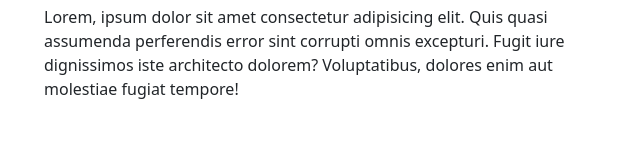
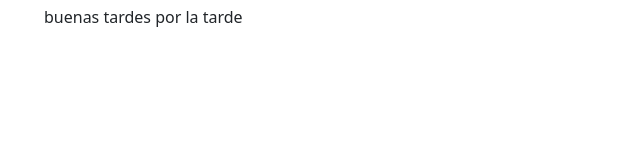
Before and after one commit to aubastet/coderhouse, a plain HTML site: page Promocion.html in a window 1280 px wide. Shown: the part 155-323 px from the top of the page, 644-1280 px from the left. Drawn offline with nearby package versions, Linux system fonts and the light colour scheme.

Commit message:
se modifica el parrafo

```diff
--- a/Promocion.html
+++ b/Promocion.html
@@ -69,7 +69,7 @@
     <div class="col-sm-5 offset-sm-2 col-md-6 offset-md-0 p-5">
       <h1>Lorem </h1>
       <p>
-        Lorem, ipsum dolor sit amet consectetur adipisicing elit. Quis quasi assumenda perferendis error sint corrupti omnis excepturi. Fugit iure dignissimos iste architecto dolorem? Voluptatibus, dolores enim aut molestiae fugiat tempore!
+        buenas tardes por la tarde
       </p>
     </div>
   </div>
```
